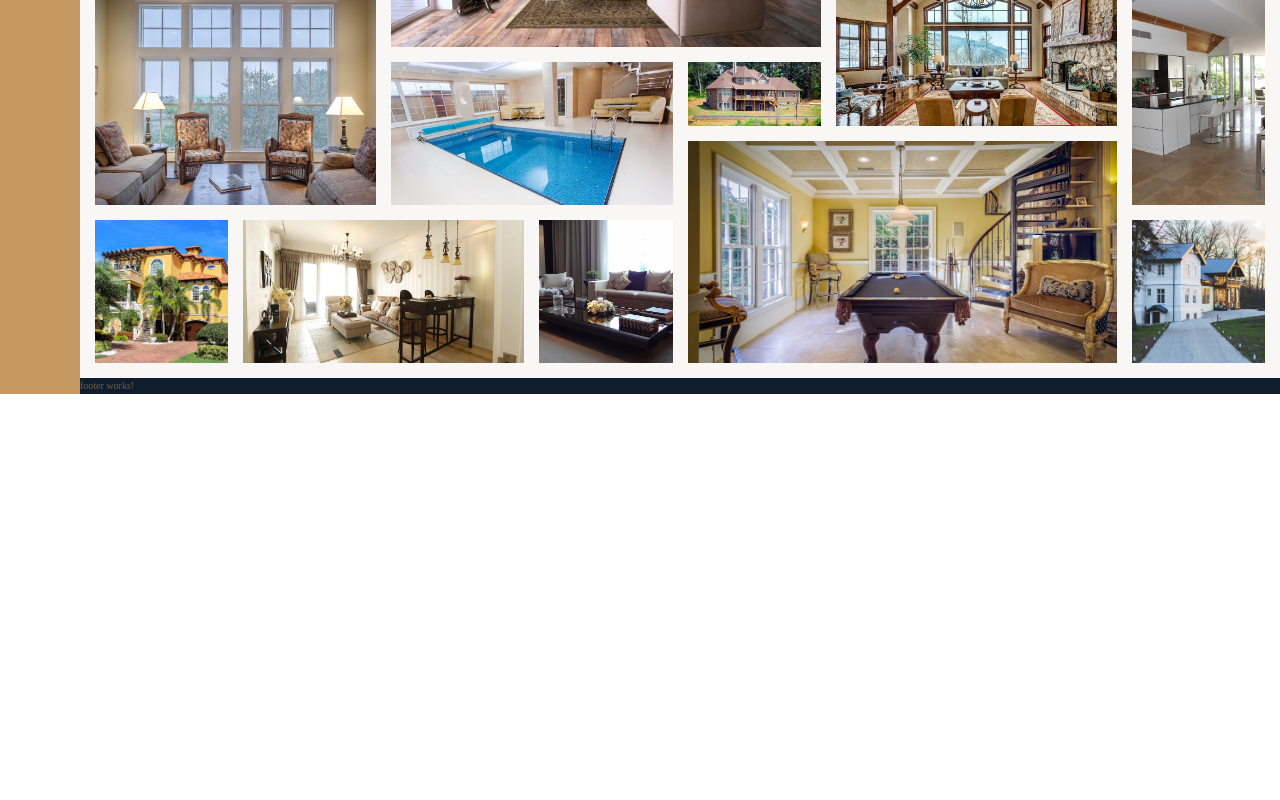
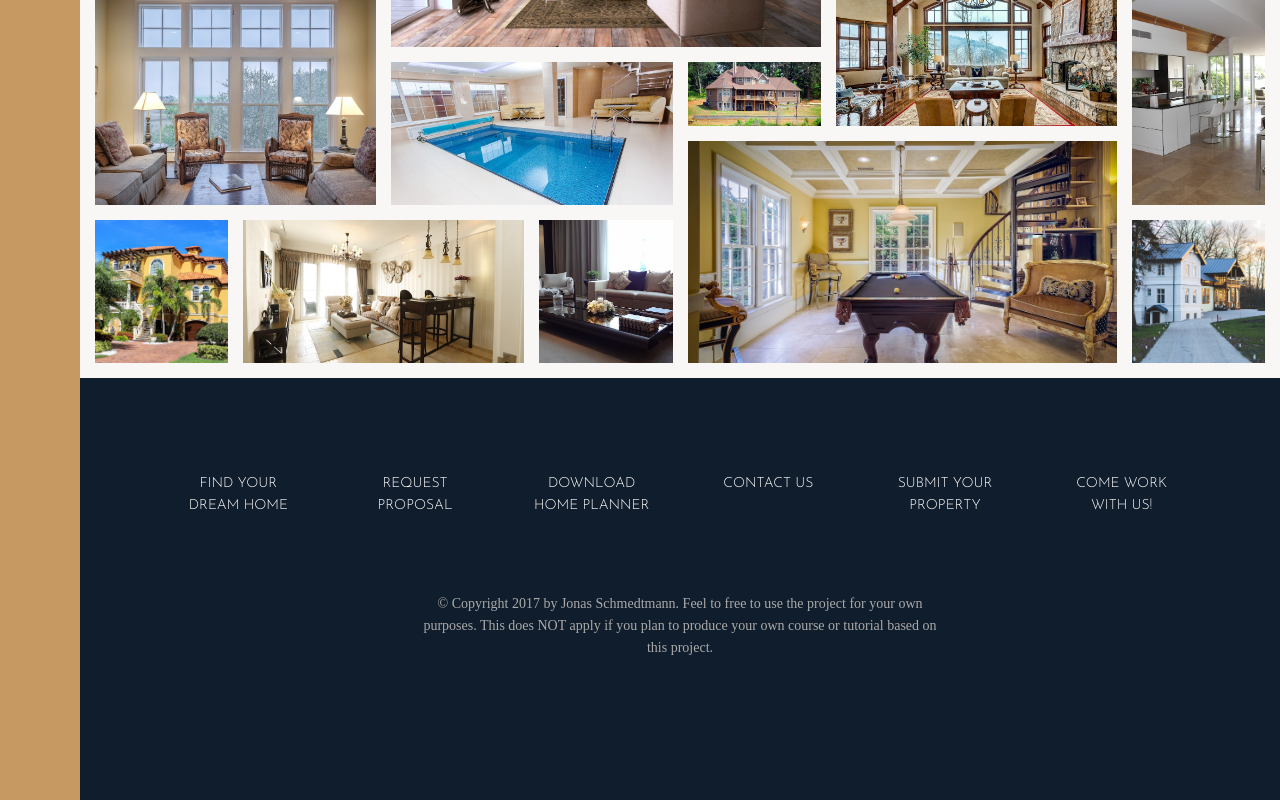
Before and after one commit to nitaicharan/Udemy-ACSSSASSFGAM3, an Angular app: page / in a window 1280 px wide. Shown: the part 3480-4280 px from the top of the page. Before the commit the page ends 3874 px from the top, so only its background shows below. Built offline with nearby package versions, Linux system fonts and the light colour scheme.

Commit message:
116. Building the Footer

```diff
--- a/src/app/container/footer/footer.component.html
+++ b/src/app/container/footer/footer.component.html
@@ -1 +1,15 @@
-<footer fxFlex class="footer">footer works!</footer>
+<footer fxFlex class="footer">
+    <ul
+        gdGap="2rem"
+        gdRown="center center"
+        gdColumns="repeat(auto-fit,minmax(15rem,1fr))"
+        class="nav">
+        <li class="nav__item"><a class="nav__link" href="#">Find your dream home</a></li>
+        <li class="nav__item"><a class="nav__link" href="#">Request proposal</a></li>
+        <li class="nav__item"><a class="nav__link" href="#">Download home planner</a></li>
+        <li class="nav__item"><a class="nav__link" href="#">Contact us</a></li>
+        <li class="nav__item"><a class="nav__link" href="#">Submit your property</a></li>
+        <li class="nav__item"><a class="nav__link" href="#">Come work with us!</a></li>
+    </ul>
+    <p class="copyright">&copy; Copyright 2017 by Jonas Schmedtmann. Feel to free to use the project for your own purposes. This does NOT apply if you plan to produce your own course or tutorial based on this project.</p>
+</footer>
--- a/src/app/container/footer/footer.component.scss
+++ b/src/app/container/footer/footer.component.scss
@@ -1,3 +1,37 @@
 .footer {
     background-color: var(--color-secondary);
+    padding: 8rem;
 }
+
+.nav {
+    list-style: none;
+
+    &__link:link
+    ,&__link:visited {
+        font-size: 1.4rem;
+        color: #fff;
+        text-decoration: none;
+        font-family: var(--font-display);
+        text-transform: uppercase;
+        text-align: center;
+        padding: 1.5rem;
+        display: block;
+        transition: all .2s;
+    }
+
+    &__link:hover
+    ,&__link:active  {
+        background-color: rgba(#fff,0.5);
+        transform: translateY(-3px);
+    }
+}
+
+.copyright {
+    font-size: 1.4rem;
+    color: var(--color-grey-light-2);
+    margin: 6rem;
+    margin-right: auto;
+    margin-left: auto;
+    text-align: center;
+    width: 50%;
+}
```
